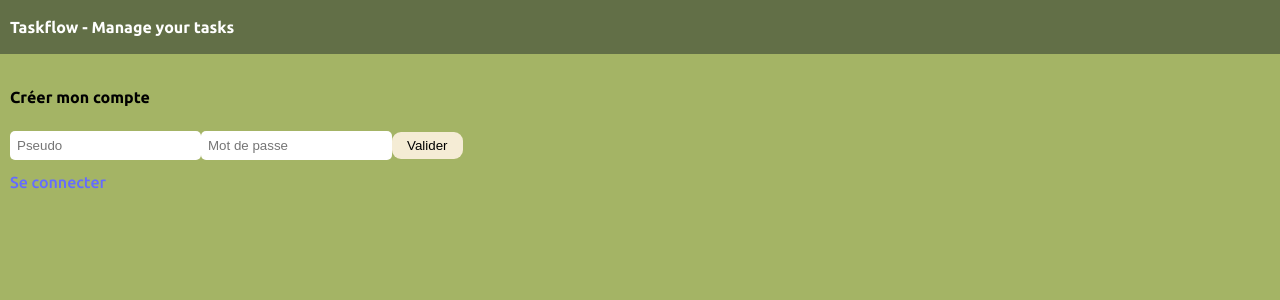
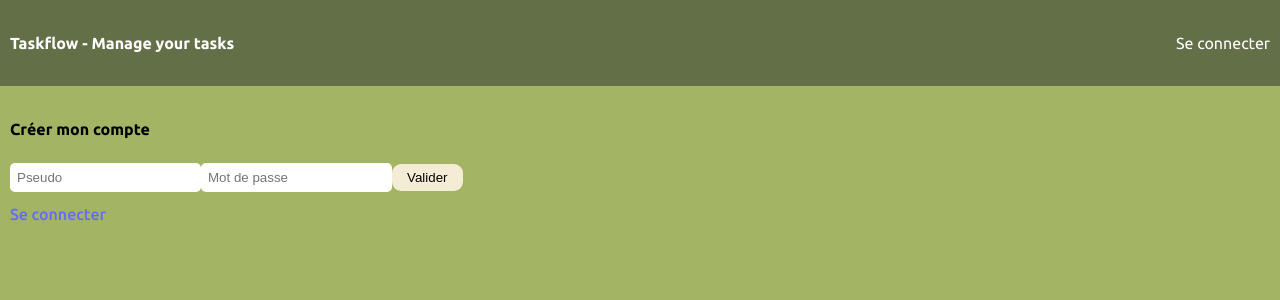
Before and after one commit to mariaguyde/taskflow-kanban, a React (Vite) app in the folder taskflow-kanban/: page /createaccount in a window 1280 px wide. Shown: the top 300 px of the page. Built offline with nearby package versions, Linux system fonts and the light colour scheme.

Commit message:
(feat:) mise en place de la connexion

```diff
--- a/taskflow-kanban/src/App.jsx
+++ b/taskflow-kanban/src/App.jsx
@@ -2,15 +2,14 @@ import Header from './components/Header/Header';
 import Table from './components/Table/Table';
 import CreateAccount from './components/CreateAccount/Createaccount';
 import Login from './components/Login/Login';
-import { BrowserRouter as Router,Routes,Route,Link,useNavigate } from "react-router-dom";
+import { BrowserRouter as Router,Routes,Route} from "react-router-dom";
 
 function App() {
 
   return (
     <>
-        <Header/>
-
         <Router>
+            <Header/>
             <Routes>
                 <Route path="/" element={<Login />} />
                 <Route path="/login" element={<Login />} />
--- a/taskflow-kanban/src/components/CreateAccount/Createaccount.jsx
+++ b/taskflow-kanban/src/components/CreateAccount/Createaccount.jsx
@@ -1,10 +1,11 @@
 import React, { useState } from 'react';
 import styles from './createaccount.module.css';
-import { Link } from "react-router-dom";
+import { Link, useNavigate } from "react-router-dom";
 
 
 function CreateAccount() {
 
+    const navigate = useNavigate();
     const [accountInfos, setAccountInfos] = useState({pseudo:"", password:""});
 
     const handleChange = (event) => {
@@ -55,9 +56,11 @@ function CreateAccount() {
 
             const data = await response.json();
             if (response.ok) {
-              alert('Utilisateur créé : ' + data.username);
+              //console.log(('Utilisateur créé : ' + data.username);
+              navigate("/tasks");
             } else {
-              alert('Erreur : ' + data.message);
+              console.log('Erreur : ' + data.message);
+              // TODO affichage d'un message d'erreur
             }
           } catch (err) {
             console.error('Erreur réseau :', err);
--- a/taskflow-kanban/src/components/Header/Header.jsx
+++ b/taskflow-kanban/src/components/Header/Header.jsx
@@ -1,10 +1,39 @@
-import React from 'react';
-import styles from './header.module.css'
+import React , { useState } from 'react';
+import styles from './header.module.css';
+import {  useNavigate } from "react-router-dom";
 
 function Header() {
+
+  const [connexionInfos, setConnexionInfos] = useState(localStorage.getItem('connexion'));
+  const navigate = useNavigate();
+
+  setTimeout(() => {
+    // rafraichir le header affichage une fois arrive sur le tableau
+    setConnexionInfos(localStorage.getItem('connexion'));
+  }, 1000);
+
+
+  const deconnect = () => {
+    localStorage.setItem("connexion", false);
+    setConnexionInfos(false);
+    navigate("/login");
+  }
+
+  const goToLoginPage = () => {
+    navigate("/login");
+  }
+
   return (
-    <div className={styles.headerContainer}>Taskflow - Manage your tasks</div>
-  )
+    <div className={styles.headerContainer}>
+      <p className={styles.headerContainer__nom}>Taskflow - Manage your tasks</p>
+
+      {connexionInfos === "true" ?
+        (<p className={styles.headerContainer_txtConnexion} onClick={deconnect}>Se déconnecter</p>)
+      :
+        (<p className={styles.headerContainer_txtConnexion} onClick={goToLoginPage}>Se connecter</p>)
+      }
+    </div>
+  );
 }
 
 export default Header
--- a/taskflow-kanban/src/components/Header/header.module.css
+++ b/taskflow-kanban/src/components/Header/header.module.css
@@ -2,6 +2,15 @@
     background-color: #626F47;
     color:white;
     padding: 15px 10px;
+    font-family: "Ubuntu", Arial, sans-serif;
+    display: flex;
+    justify-content: space-between;
+}
+
+.headerContainer__nom {
     font-weight: bold;
-    font-family: "Ubuntu", Arial, sans-serif;
 }
+
+.headerContainer_txtConnexion {
+    cursor: pointer;
+}
--- a/taskflow-kanban/src/components/Login/Login.jsx
+++ b/taskflow-kanban/src/components/Login/Login.jsx
@@ -8,7 +8,6 @@ function Login() {
     const [accountInfos, setAccountInfos] = useState({pseudo:'', password:''});
 
     const handleChange = (event) => {
-        console.log(event.target.id);
         switch(event.target.id) {
             case 'pseudo':
                 accountInfos.pseudo = event.target.value;
@@ -19,9 +18,8 @@ function Login() {
                 setAccountInfos(accountInfos);
                 break;
             case 'submit':
-                console.log(accountInfos);
                 if (checkAccountInfos()) {
-                    console.log('vérification du compte user si valide le rediriger vers le tableau');
+                    //console.log('vérification du compte user si valide le rediriger vers le tableau');
                     checkLogin();
                 }
                 break;
@@ -33,7 +31,7 @@ function Login() {
     }
 
     const checkAccountInfos = () => {
-        if (accountInfos.pseudo.length === 0  || accountInfos.password.length === 0) { // non valide
+        if (accountInfos.pseudo.length === 0  || accountInfos.password.length === 0) { // identifiants non valides
             // affichage de l'erreur
             document.getElementById('loginContainer__errorMsg').style.display = "block";
             return false;
@@ -57,9 +55,8 @@ function Login() {
 
             const data = await response.json();
             if (response.ok) {
-              console.log('good');
-              //redirection à faire
-              navigate("/tasks");
+              localStorage.setItem("connexion", true);
+              navigate("/tasks"); // redirection vers le tableau des tâches
             } else {
               alert('Erreur : ' + data.message);
             }
```
